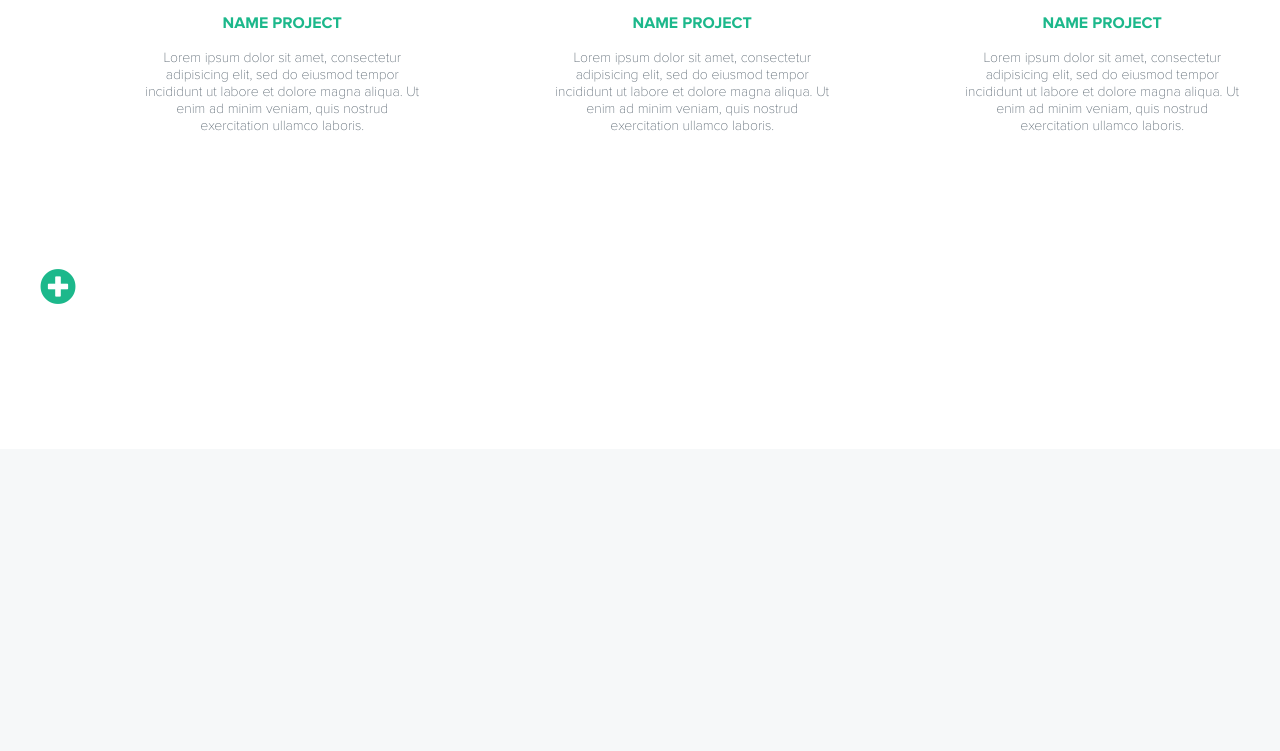
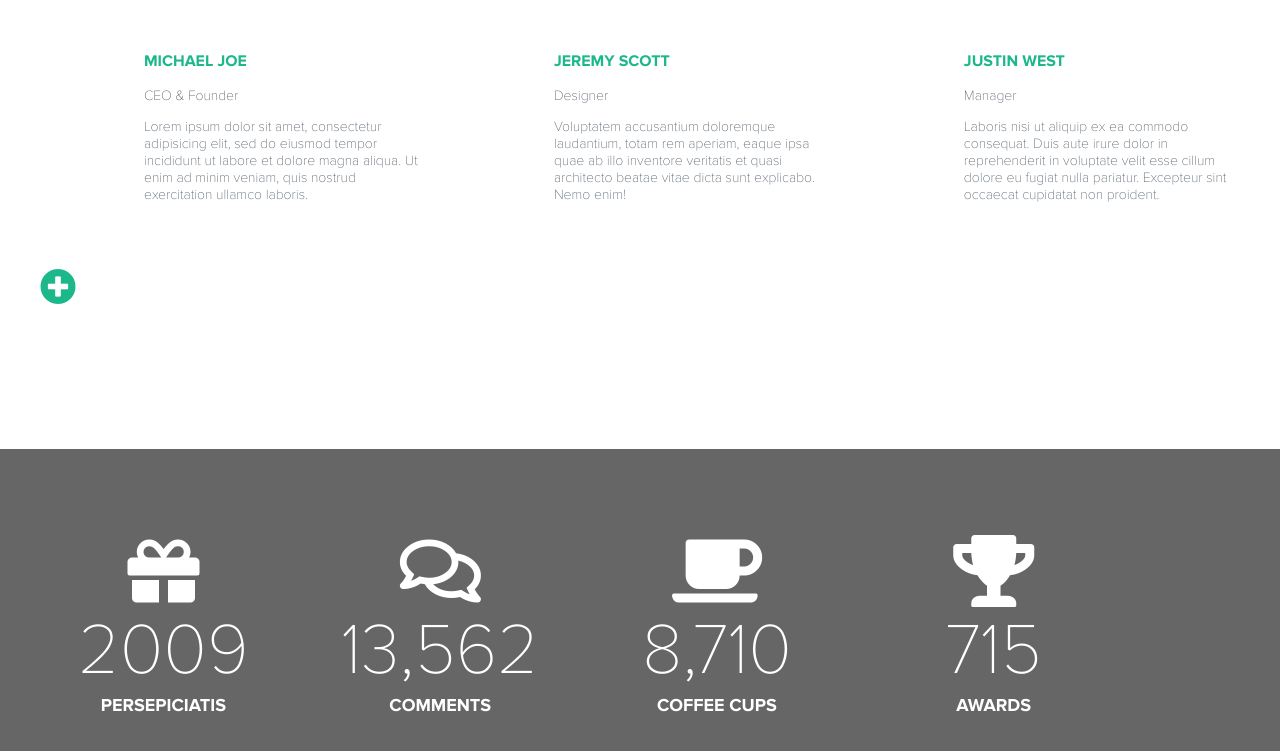
Before and after one commit to fasmodey/ODDI, a plain HTML site: page index.html in a window 1280 px wide. Shown: the part 3641-4392 px from the top of the page. Before the commit the page ends 4090 px from the top, so only its background shows below. Drawn offline with Linux system fonts and the light colour scheme.

Commit message:
achivement

```diff
--- a/css/main.css
+++ b/css/main.css
@@ -41,8 +41,8 @@ a {
     font-size: 16px;
     text-decoration: none;
     color: #fff;
-    font-size: 16px;
 }
+
 
 .proxima-bold {
     font-family: ProximaNova-Bold, sans-serif;
@@ -53,8 +53,21 @@ a {
     font-size: 14px;
 }
 
+.font-medium {
+    font-size: 18px;
+}
+
 .font-aw {
     font-size: 36px;
+}
+
+.font-big {
+    font-size: 72px;
+}
+
+.grey-theme {
+    background: #666666;
+    min-height: 350px;
 }
 
 .dark {
@@ -88,6 +101,12 @@ a {
 }
 
 .block-270 {
+    width: 22.5%;
+    margin: 0 1.25;
+    float: left;
+}
+
+.block-270-inside {
     width: 72.97%;
     margin-left: 27.3%;
     float: left;
@@ -378,3 +397,21 @@ nav a:hover {
 .social i {
     padding-top: 12px;
 }
+
+.left {
+    text-align: left;
+    padding-top: 38px;
+}
+
+/* our-achieve */
+.achivement {
+    text-align: center;
+}
+
+.achivement p {
+    margin: 0;
+}
+
+.achivement i {
+    padding-top: 86px;
+}
--- a/index.html
+++ b/index.html
@@ -198,7 +198,7 @@
         </div>
     </div>
 
-    <div class="our-team-slider">
+    <div class="our-team-slider grey-theme">
         <div class="container">
             <div class="row">
                 <div class="block-770 slider">
@@ -242,8 +242,9 @@
                                         <div class="social white"><i class="fab fa-instagram"></i></div>
                                     </div>
                                 </div>
-                                <div class="block-270">
-                                    <p class="proxima-bold mountain-color">NAME PROJECT</p>
+                                <div class="block-270-inside left">
+                                    <p class="proxima-bold mountain-color">MICHAEL JOE</p>
+                                    <p class="proxima-thin">CEO & Founder</p>
                                     <p class="proxima-thin">Lorem ipsum dolor sit amet, consectetur adipisicing elit, sed do eiusmod tempor incididunt ut labore et dolore magna aliqua. Ut enim ad minim veniam, quis nostrud exercitation ullamco laboris.</p>
                                 </div>
                             </div>
@@ -258,9 +259,10 @@
                                         <div class="social white"><i class="fab fa-instagram"></i></div>
                                     </div>
                                 </div>
-                                <div class="block-270">
-                                    <p class="proxima-bold mountain-color">NAME PROJECT</p>
-                                    <p class="proxima-thin">Lorem ipsum dolor sit amet, consectetur adipisicing elit, sed do eiusmod tempor incididunt ut labore et dolore magna aliqua. Ut enim ad minim veniam, quis nostrud exercitation ullamco laboris.</p>
+                                <div class="block-270-inside left">
+                                    <p class="proxima-bold mountain-color">JEREMY SCOTT</p>
+                                    <p class="proxima-thin">Designer</p>
+                                    <p class="proxima-thin">Voluptatem accusantium doloremque laudantium, totam rem aperiam, eaque ipsa quae ab illo inventore veritatis et quasi architecto beatae vitae dicta sunt explicabo. Nemo enim!</p>
                                 </div>
                             </div>
                         </div>
@@ -274,9 +276,10 @@
                                         <div class="social white"><i class="fab fa-instagram"></i></div>
                                     </div>
                                 </div>
-                                <div class="block-270">
-                                    <p class="proxima-bold mountain-color">NAME PROJECT</p>
-                                    <p class="proxima-thin">Lorem ipsum dolor sit amet, consectetur adipisicing elit, sed do eiusmod tempor incididunt ut labore et dolore magna aliqua. Ut enim ad minim veniam, quis nostrud exercitation ullamco laboris.</p>
+                                <div class="block-270-inside left">
+                                    <p class="proxima-bold mountain-color">JUSTIN WEST</p>
+                                    <p class="proxima-thin">Manager</p>
+                                    <p class="proxima-thin">Laboris nisi ut aliquip ex ea commodo consequat. Duis aute irure dolor in reprehenderit in voluptate velit esse cillum dolore eu fugiat nulla pariatur. Excepteur sint occaecat cupidatat non proident.</p>
                                 </div>
                             </div>
                         </div>
@@ -287,6 +290,35 @@
         </div>
     </div>
 
+    <div class="our-achievement grey-theme">
+        <div class="container">
+            <div class="row">
+                <div class="block-270 achivement white">
+                    <i class="fas fa-gift font-big"></i>
+                    <p class="proxima-thin font-big">2009</p>
+                    <p class="proxima-bold font-medium">PERSEPICIATIS</p>
+                </div>
+                <div class="block-270 achivement white">
+                    <i class="far fa-comments font-big"></i>
+                    <p class="proxima-thin font-big">13,562</p>
+                    <p class="proxima-bold font-medium">COMMENTS</p>
+                </div>
+                <div class="block-270 achivement white">
+                    <i class="fas fa-coffee font-big"></i>
+                    <p class="proxima-thin font-big">8,710</p>
+                    <p class="proxima-bold font-medium">COFFEE CUPS</p>
+                </div>
+                <div class="block-270 achivement white">
+                    <i class="fas fa-trophy font-big"></i>
+                    <p class="proxima-thin font-big">715</p>
+                    <p class="proxima-bold font-medium">AWARDS</p>
+                </div>
+            </div>
+        </div>
+    </div>
+
+
+
 
     <footer>
 
```
